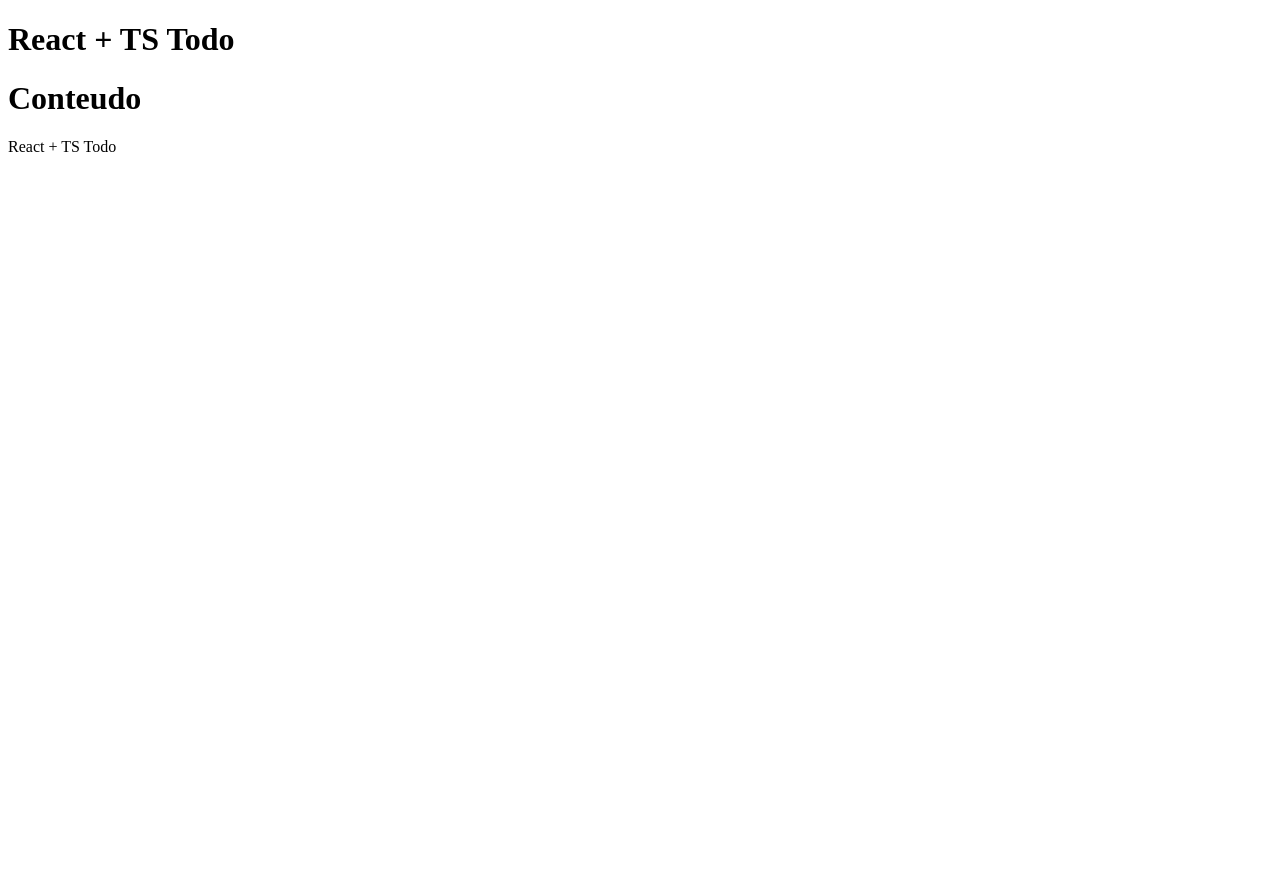
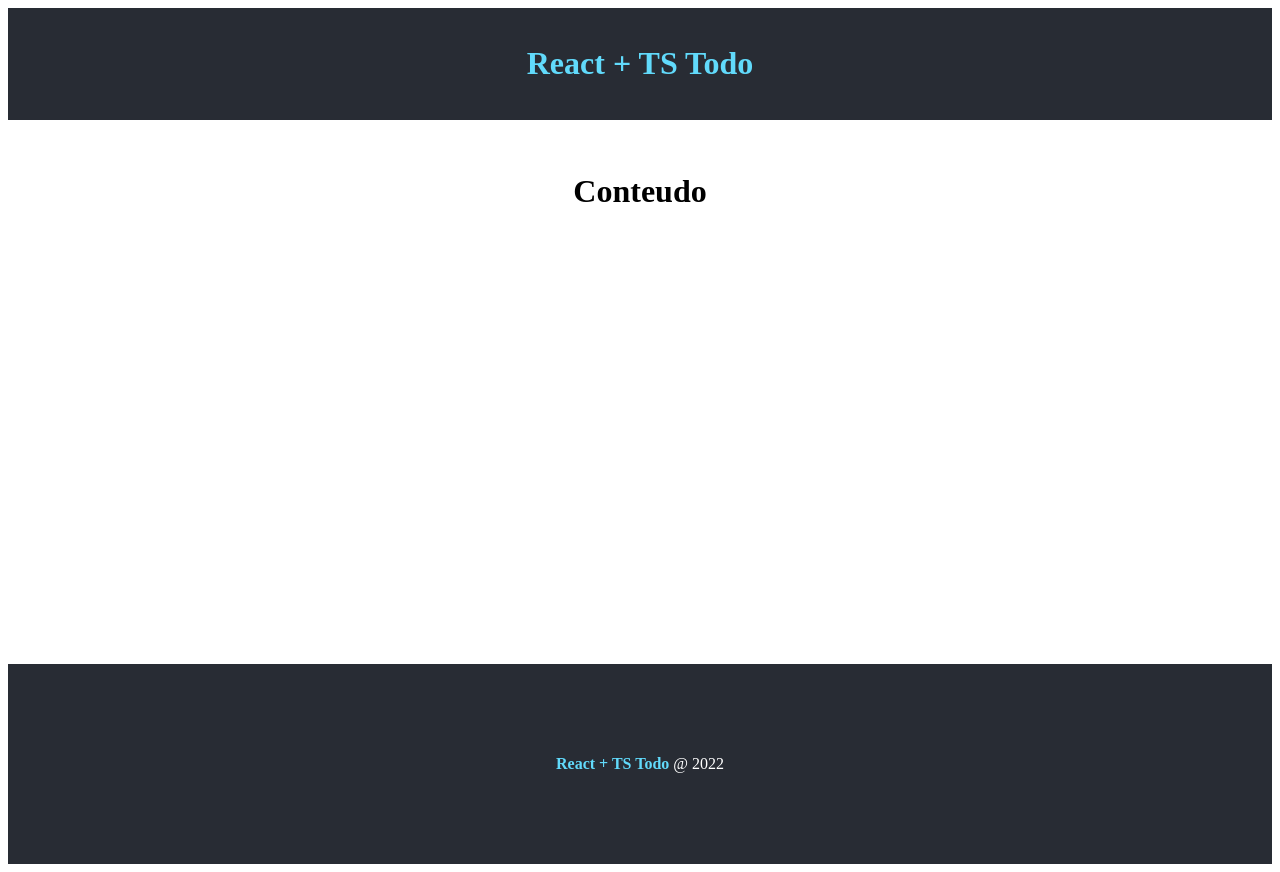
Before and after one commit to willy-deve/projeto-udemy, a React (Create React App) app: page / in a window 1280 px wide. Before the commit the page ends 800 px from the top, so only its background shows below. Built offline with nearby package versions, Linux system fonts and the light colour scheme.

Commit message:
estilizando header e footer

```diff
--- /dev/null
+++ b/Global.d.ts
@@ -0,0 +1 @@
+declare module '*.module.css'
--- a/package.json
+++ b/package.json
@@ -17,7 +17,7 @@
     "react-icons": "^4.4.0",
     "react-router-dom": "6",
     "react-scripts": "5.0.1",
-    "styled-components": "^5.3.5",
+    "styled-components": "^5.3.6",
     "typescript": "^4.4.2",
     "web-vitals": "^2.1.0"
   },
@@ -49,16 +49,16 @@
     "@types/react": "^18.0.14",
     "@types/react-dom": "^18.0.5",
     "@types/react-router-dom": "^5.3.3",
+    "@types/styled-components": "^5.1.25",
     "@typescript-eslint/eslint-plugin": "^5.25.0",
-    "@types/styled-components": "^5.1.25",
     "@typescript-eslint/parser": "^5.29.0",
     "eslint": "^7.32.0 || ^8.2.0",
     "eslint-config-airbnb": "^19.0.4",
     "eslint-config-prettier": "^8.5.0",
     "eslint-import-resolver-typescript": "^2.7.1",
     "eslint-plugin-import": "^2.26.0",
+    "eslint-plugin-jsx-a11y": "^6.5.1",
     "eslint-plugin-prettier": "^4.0.0",
-    "eslint-plugin-jsx-a11y": "^6.5.1",
     "eslint-plugin-react": "^7.28.0",
     "eslint-plugin-react-hooks": "^4.3.0",
     "prettier": "^2.7.1"
--- /dev/null
+++ b/src/App.module.css
@@ -0,0 +1,9 @@
+.main {
+  min-height: 60vh;
+  text-align: center;
+  padding: 2em;
+}
+
+.main h2 {
+  margin-bottom: 0em;
+}
--- a/src/App.tsx
+++ b/src/App.tsx
@@ -1,12 +1,17 @@
 import React from 'react'
-import Footer from './componentes/Footer'
-import Header from './componentes/Header'
+import Footer from './componentes/Footer/Footer'
+import Header from './componentes/Header/Header'
+import styles from './App.module.css'
+import Form from './componentes/Form/Form'
+import List from './componentes/List/List'
 
 function App() {
   return (
     <div>
       <Header />
-      <h1>Conteudo</h1>
+      <main className={styles.main}>
+        <h1>Conteudo</h1>
+      </main>
       <Footer />
     </div>
   )
--- /dev/null
+++ b/src/componentes/Footer/Footer.module.css
@@ -0,0 +1,13 @@
+.footer {
+  height: 200px;
+  display: flex;
+  align-items: center;
+  justify-content: center;
+  background-color: #282c34;
+  color: #fff;
+}
+
+.footer span {
+  font-weight: bold;
+  color: #61dafb;
+}
--- a/src/componentes/Footer.tsx
+++ b/src/componentes/Footer/Footer.tsx
@@ -1,10 +1,11 @@
 import React from 'react'
+import styles from './Footer.module.css'
 
 const Footer: React.FC = () => {
   return (
-    <footer>
+    <footer className={styles.footer}>
       <p>
-        <span>React + TS Todo</span>
+        <span>React + TS Todo</span> @ 2022
       </p>
     </footer>
   )
--- /dev/null
+++ b/src/componentes/Header/Header.module.css
@@ -0,0 +1,6 @@
+.header {
+  background-color: #282c34;
+  color: #61dafb;
+  text-align: center;
+  padding: 1em;
+}
--- a/src/componentes/Header.tsx
+++ b/src/componentes/Header/Header.tsx
@@ -1,8 +1,9 @@
 import React from 'react'
+import styles from './Header.module.css'
 
 const Header: React.FC = () => {
   return (
-    <header>
+    <header className={styles.header}>
       <h1>React + TS Todo</h1>
     </header>
   )
--- /dev/null
+++ b/src/index.css
@@ -0,0 +1,9 @@
+* {
+  padding: 0;
+  margin: 0;
+  font-family: Helvetica;
+}
+
+.hide {
+  display: none !important;
+}
```
Also changed, not shown: 1 other file (tests, documents, lock files or other folders).
